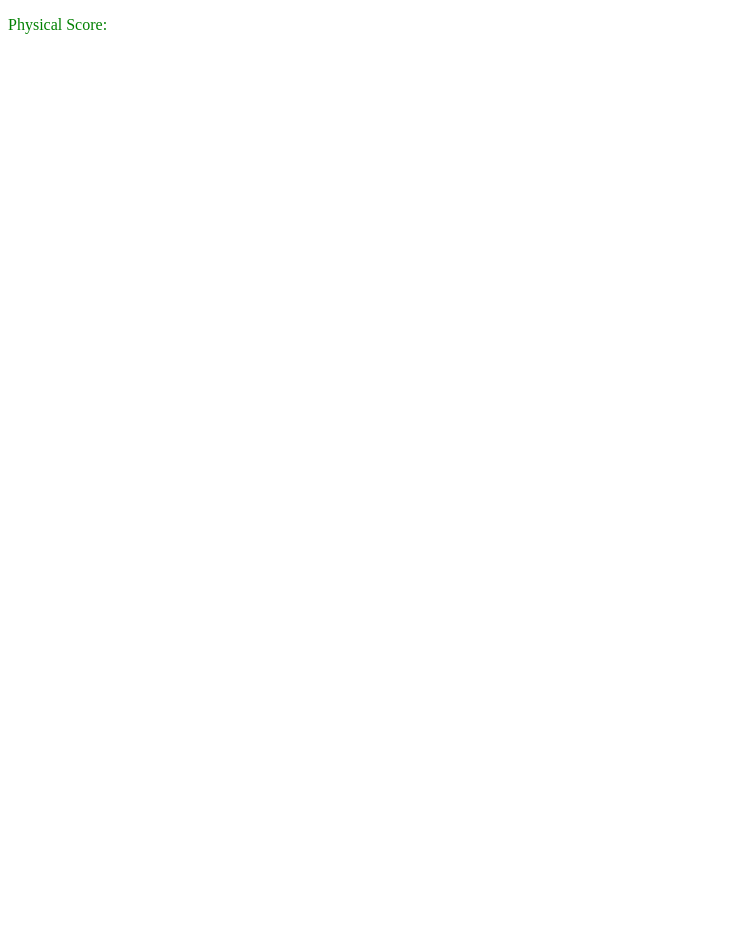
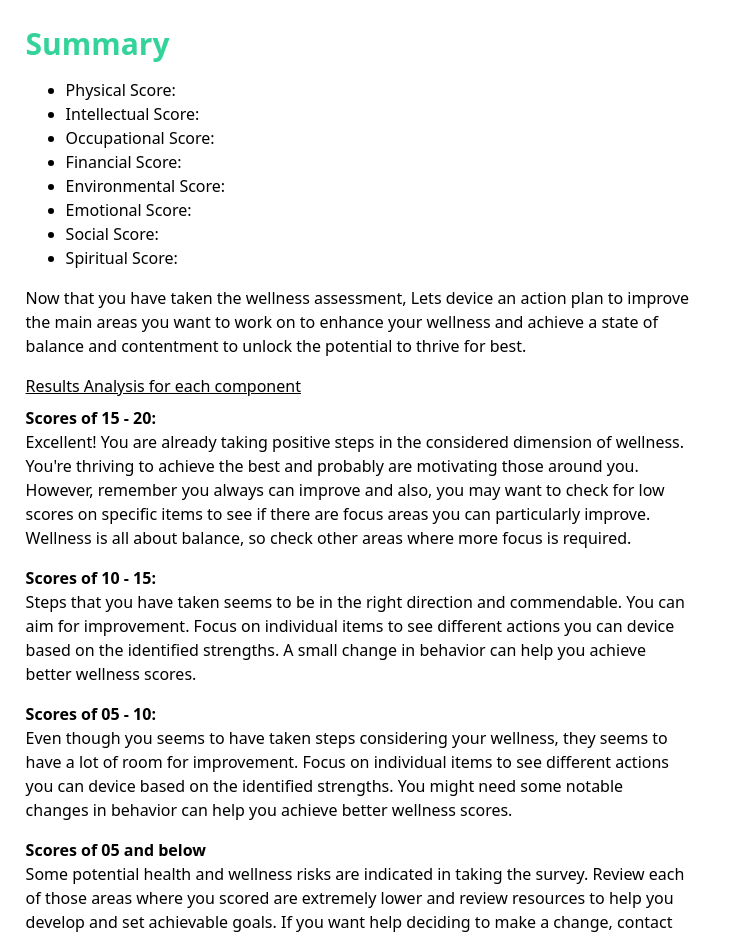
Before and after one commit to sanjueranga/wellness-wheel-UOP, a Next.js app in the folder frontend/: page /result in a window 1280 px wide. Shown: the top 939 px of the page, without its empty margins (0-742 px from the left). Before the commit the page ends 800 px from the top, so only its background shows below. Built offline with nearby package versions, Linux system fonts and the light colour scheme.

Commit message:
results page styling

```diff
--- a/frontend/app/(public)/(taketest)/result/page.tsx
+++ b/frontend/app/(public)/(taketest)/result/page.tsx
@@ -2,9 +2,9 @@
 import React, { useEffect, useState } from "react";
 import Chart from "chart.js/auto";
 import { getMe, getUser } from "@/config/api";
-import styles from './styles.module.css'
+import styles from "./styles.module.css";
 
-
+import "@/styles/globals.css";
 interface ChartData {
   labels: string[];
   datasets: {
@@ -17,7 +17,14 @@ interface ChartData {
 
 const RadarChart: React.FC = () => {
   const [userData, setUserData] = useState<any | null>(null);
-  const [physical, setPhysical] = useState();
+  const [physicalScore, setPhysicalScore] = useState();
+  const [intellectualScore, setIntellectualScore] = useState();
+  const [occupationalScore, setOccupationalScore] = useState();
+  const [financialScore, setFinancialScore] = useState();
+  const [environmentalScore, setEnvironmentalScore] = useState();
+  const [emotionalScore, setEmotionalScore] = useState();
+  const [socialScore, setSocialScore] = useState();
+  const [spiritualScore, setSpiritualScore] = useState();
 
   useEffect(() => {
     const fetchDataAndSetState = async () => {
@@ -46,9 +53,14 @@ const RadarChart: React.FC = () => {
       const socialScore = myUser.user.social;
       const spiritualScore = myUser.user.spiritual;
 
-      // let total = physicalScore+intellectualScore+occupationalScore+financialScore+environmentalScore+emotionalScore+socialScore+spiritualScore;
-
-      setPhysical(physicalScore);
+      setPhysicalScore(physicalScore);
+      setIntellectualScore(intellectualScore);
+      setOccupationalScore(occupationalScore);
+      setFinancialScore(financialScore);
+      setEnvironmentalScore(environmentalScore);
+      setEmotionalScore(emotionalScore);
+      setSocialScore(socialScore);
+      setSpiritualScore(spiritualScore);
 
       return {
         physicalScore,
@@ -83,7 +95,41 @@ const RadarChart: React.FC = () => {
       ],
       datasets: [
         {
-          label: "My Activity",
+          label: "My Test 2",
+          data: [
+            // data.physicalScore,
+            // data.intellectualScore,
+            // data.occupationalScore,
+            // data.financialScore,
+            // data.environmentalScore,
+            // data.emotionalScore,
+            // data.socialScore,
+            // data.spiritualScore,
+            3, 12, 5, 7, 14, 8, 18, 2,
+          ],
+          backgroundColor: [
+            "rgba(142, 68, 173, 0.5)",
+            "rgba(142, 68, 173, 0.5)",
+            "rgba(142, 68, 173, 0.5)",
+            "rgba(142, 68, 173, 0.5)",
+            "rgba(142, 68, 173, 0.5)",
+            "rgba(142, 68, 173, 0.5)",
+            "rgba(142, 68, 173, 0.5)",
+            "rgba(142, 68, 173, 0.5)",
+          ],
+          borderColor: [
+            "#8E44AD",
+            "#8E44AD",
+            "#8E44AD",
+            "#8E44AD",
+            "#8E44AD",
+            "#8E44AD",
+            "#8E44AD",
+            "#8E44AD",
+          ],
+        },
+        {
+          label: "My Test 1",
           data: [
             data.physicalScore,
             data.intellectualScore,
@@ -95,17 +141,17 @@ const RadarChart: React.FC = () => {
             data.spiritualScore,
           ],
           backgroundColor: [
-            "#FF6384",
-            "#36A2EB",
-            "#FFCE56",
-            "#4BC0C0",
-            "#E74C3C",
-            "#8E44AD",
-            "#2ECC71",
-            "#F39C12",
+            "rgba(50, 163, 127, 0.5)",
+            "rgba(50, 163, 127, 0.5)",
+            "rgba(50, 163, 127, 0.5)",
+            "rgba(50, 163, 127, 0.5)",
+            "rgba(50, 163, 127, 0.5)",
+            "rgba(50, 163, 127, 0.5)",
+            "rgba(50, 163, 127, 0.5)",
+            "rgba(50, 163, 127, 0.5)",
           ],
           borderColor: [
-            "#FF6384",
+            "#32a37f",
             "#36A2EB",
             "#FFCE56",
             "#4BC0C0",
@@ -127,15 +173,71 @@ const RadarChart: React.FC = () => {
   };
 
   return (
-    <div className="grid grid-rows-2">
-      <div>
-        <p className={styles.test}>Physical Score: {physical}</p>
+    // below is he HTML content of the results page
+
+    <div className={styles.container}>
+      <div className={styles.leftSide}>
+        <h1 className="text-emerald-400 text-3xl font-bold pb-4">Summary</h1>
+        <ul className="list-disc pl-10 pb-4">
+          <li>Physical Score: {physicalScore}</li>
+          <li>Intellectual Score: {intellectualScore}</li>
+          <li>Occupational Score: {occupationalScore}</li>
+          <li>Financial Score: {financialScore}</li>
+          <li>Environmental Score: {environmentalScore}</li>
+          <li>Emotional Score: {emotionalScore}</li>
+          <li>Social Score: {socialScore}</li>
+          <li>Spiritual Score: {spiritualScore}</li>
+        </ul>
+        <p className="pb-4">
+          Now that you have taken the wellness assessment, Lets device an action
+          plan to improve the main areas you want to work on to enhance your
+          wellness and achieve a state of balance and contentment to unlock the
+          potential to thrive for best.
+        </p>
+        <h4 className="underline pb-2">Results Analysis for each component</h4>
+        <p className="font-bold">Scores of 15 - 20:</p>
+        <p className="pb-4">
+          Excellent! You are already taking positive steps in the considered
+          dimension of wellness. You're thriving to achieve the best and
+          probably are motivating those around you. However, remember you always
+          can improve and also, you may want to check for low scores on specific
+          items to see if there are focus areas you can particularly improve.
+          Wellness is all about balance, so check other areas where more focus
+          is required.
+        </p>
+        <p className="font-bold">Scores of 10 - 15:</p>
+        <p className="pb-4">
+          Steps that you have taken seems to be in the right direction and
+          commendable. You can aim for improvement. Focus on individual items to
+          see different actions you can device based on the identified
+          strengths. A small change in behavior can help you achieve better
+          wellness scores.
+        </p>
+        <p className="font-bold">Scores of 05 - 10:</p>
+        <p className="pb-4">
+          Even though you seems to have taken steps considering your wellness,
+          they seems to have a lot of room for improvement. Focus on individual
+          items to see different actions you can device based on the identified
+          strengths. You might need some notable changes in behavior can help
+          you achieve better wellness scores.
+        </p>
+        <p className="font-bold">Scores of 05 and below</p>
+        <p className="pb-4">
+          Some potential health and wellness risks are indicated in taking the
+          survey. Review each of those areas where you scored are extremely
+          lower and review resources to help you develop and set achievable
+          goals. If you want help deciding to make a change, contact us at
+          xxxxxx
+        </p>
+        <button className="btn rounded-full bg-emerald-400 text-white hover:bg-emerald-600 mr-10">
+          Download PDF
+        </button>
+        <button className="btn rounded-full bg-emerald-400 text-white hover:bg-emerald-600">
+          Send an Email
+        </button>
       </div>
-      <div>
-        <canvas
-          id="radarChart"
-          style={{ height: "600px", width: "600px" }}
-        ></canvas>
+      <div className="right-side">
+        <canvas id="radarChart"></canvas>
       </div>
     </div>
   );
--- a/frontend/app/(public)/(taketest)/result/styles.module.css
+++ b/frontend/app/(public)/(taketest)/result/styles.module.css
@@ -1,3 +1,9 @@
-.test{
-    color: green;
-}
+.container {
+    display: grid;
+    grid-template-columns: 60% 40%;
+    padding: 2%;
+  }
+
+  .leftSide {
+    padding-right: 10%;
+  }
```
